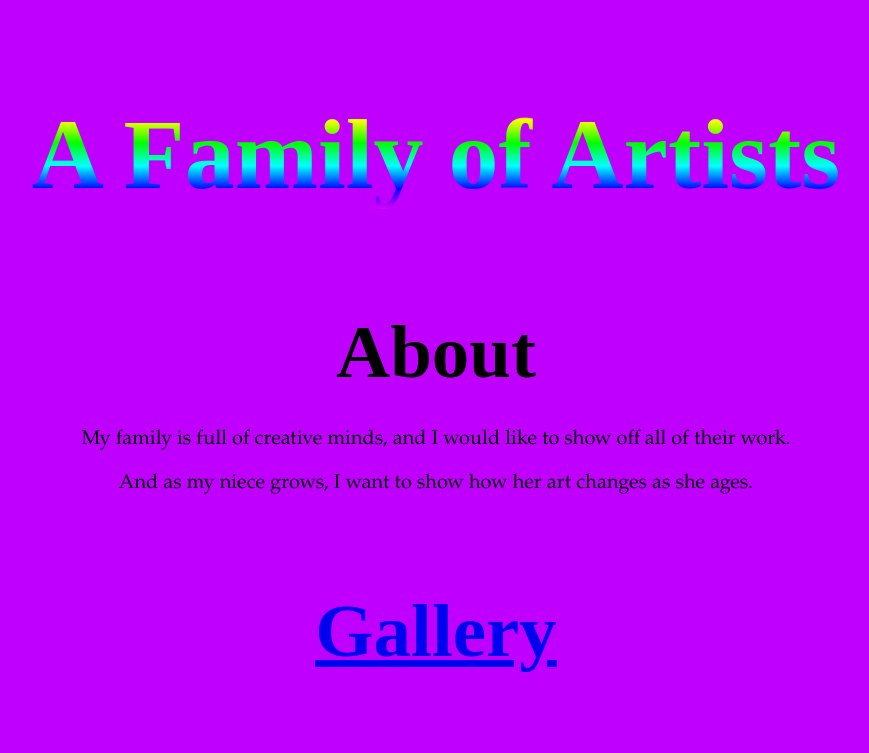
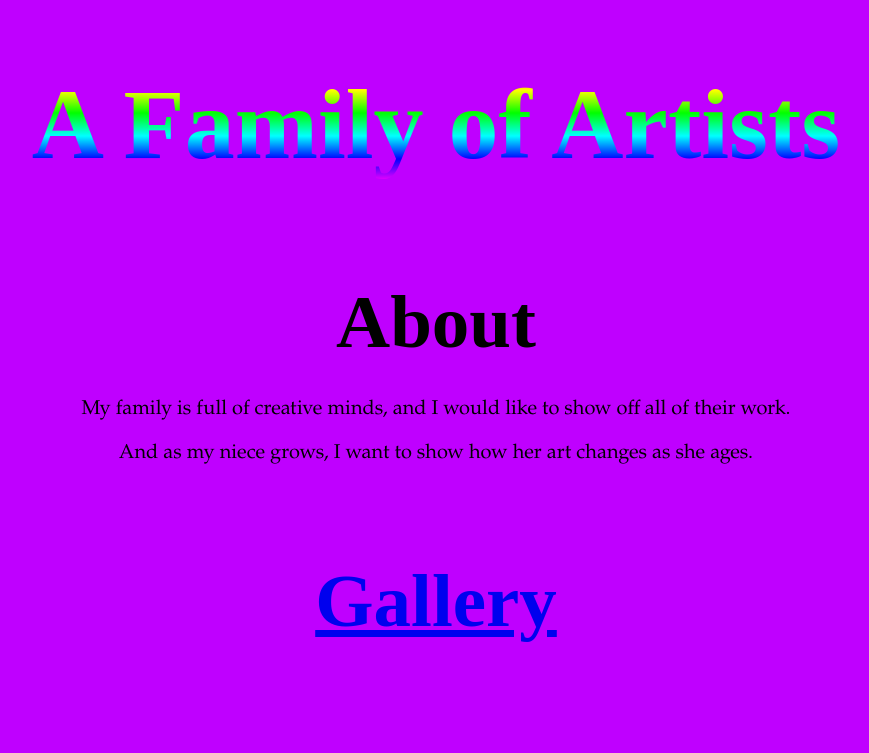
Before and after one commit to Archessa/a-family-of-artists-, a plain HTML site: page index.html in a window 1280 px wide. Shown: the top 753 px of the page, without its empty margins (204-1073 px from the left). Drawn offline with Linux system fonts and the light colour scheme; files whose address does not match are found by name.

Commit message:
Update myfirstcss.css

```diff
--- a/css/myfirstcss.css
+++ b/css/myfirstcss.css
@@ -28,8 +28,7 @@ body {
 	background-color: #bf00ff;
     background-repeat: no-repeat;
     background-size: auto;
-    position: relative;
-    top: 30px;
+
 }
 
 /* Heading styles */
```
